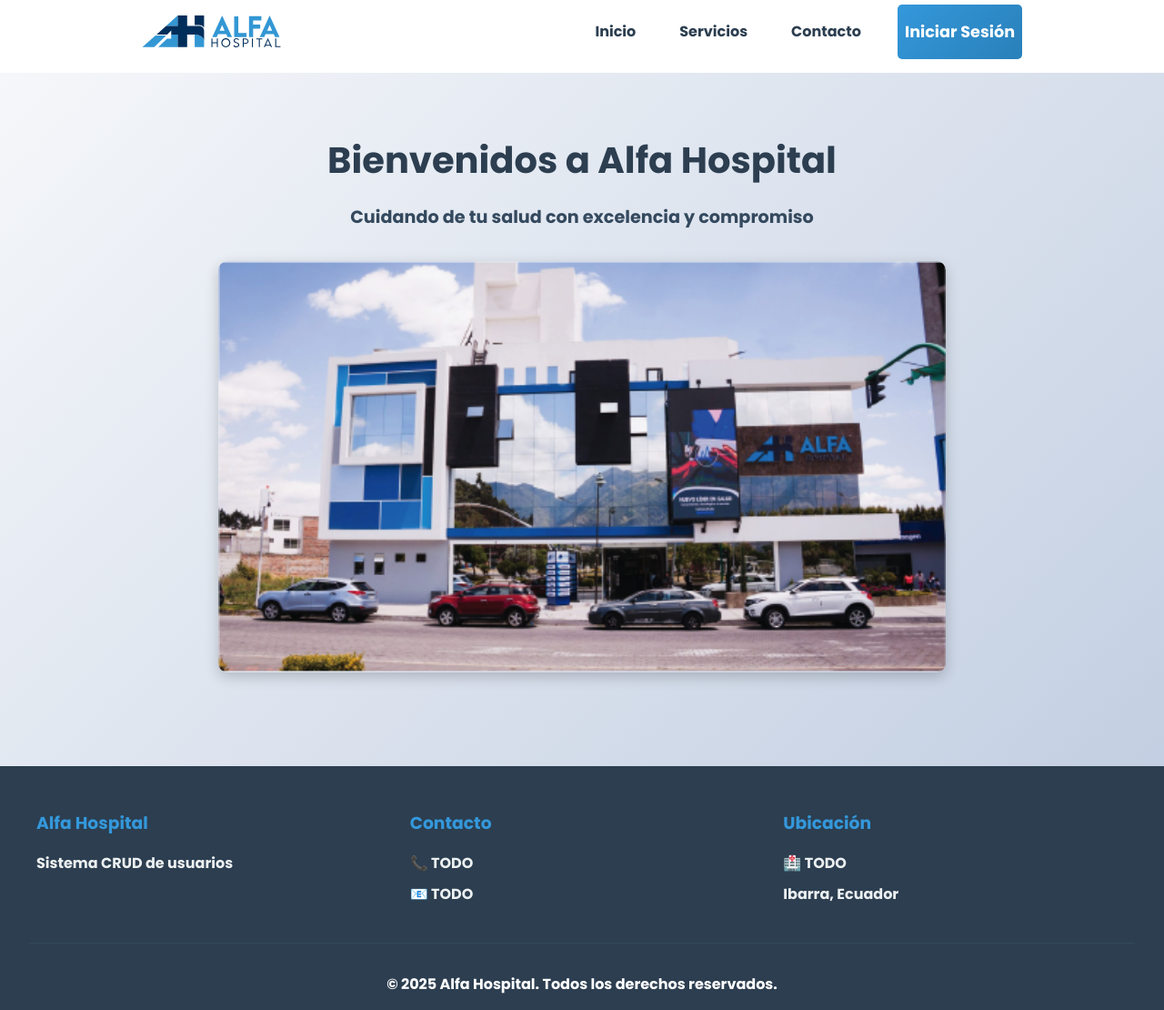
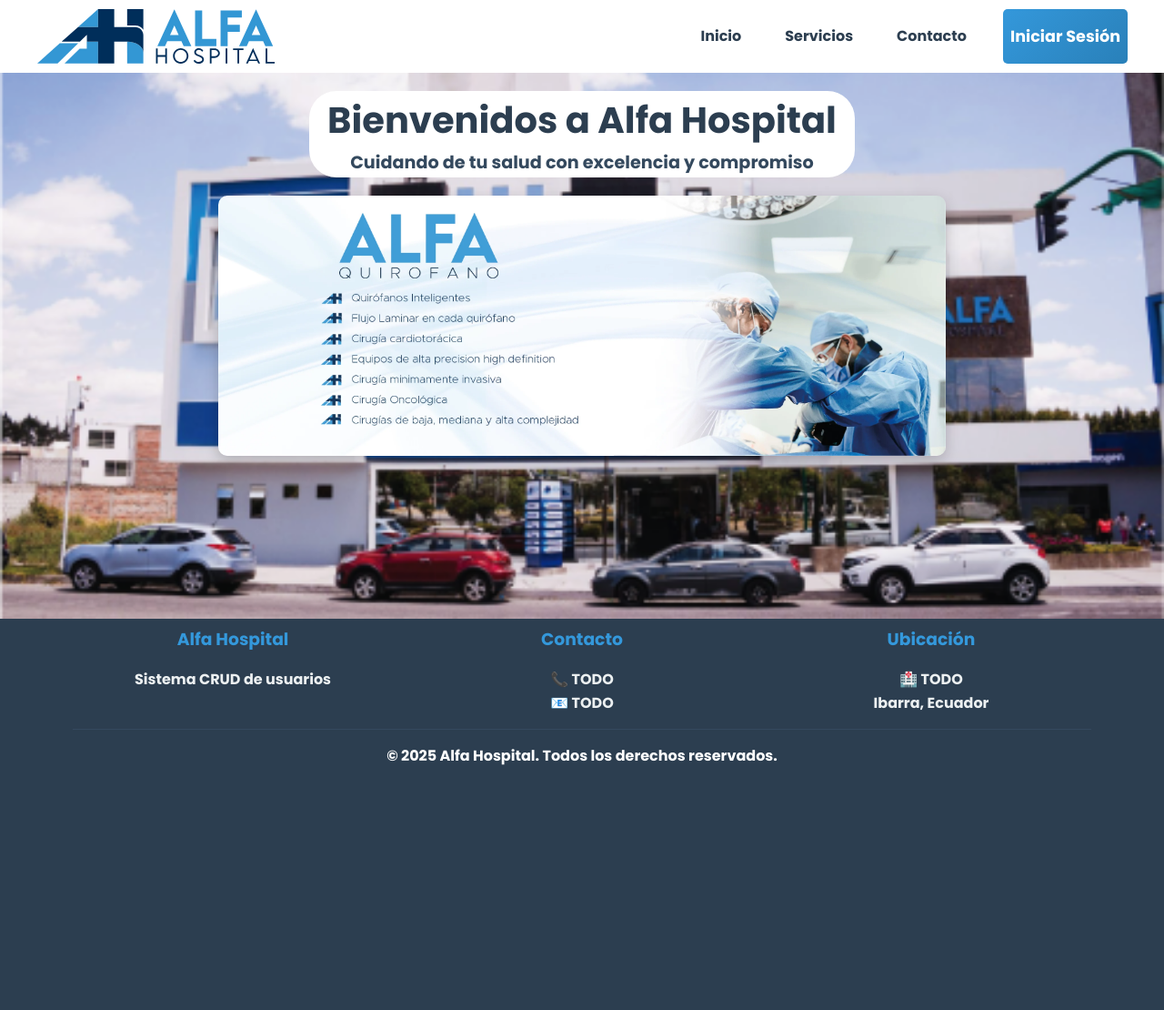
Before and after one commit to galeyro/Web-page-hospital, a Django app: page / in a window 1280 px wide. Shown: the whole page at 91% size. After the commit the page ends 841 px from the top, so only its background shows below. Run offline with Django 5.2, Linux system fonts and the light colour scheme.

Commit message:
fix: fixes in the design using styles.css and componentes in the html done manual

```diff
--- a/hospital/login/static/css/styles.css
+++ b/hospital/login/static/css/styles.css
@@ -14,24 +14,16 @@
 /* Header Styles */
 .header {
     background: #ffffff;
-    padding: 0.3rem 2rem; /* ← AGREGA ESTA LÍNEA (era sin padding) */
 
-    position: fixed;
-    width: 100%;
-    top: 0;
-    z-index: 800;
 }
 
 .navbar {
-    max-width: 1000px;
+    max-width: 1200px;
     margin: 0 auto;
+    padding: 10px 0 10px 0;
     display: flex;
     justify-content: space-between;
     align-items: center;
-    height: 60px;
-    padding: 0.5rem 1rem;
-    min-height: 60px;
-    box-sizing: border-box;
 }
 
 /* Forzar alineación vertical en todos los elementos */
@@ -56,7 +48,7 @@
 }
 
 .logo-img {
-    height: 35px;
+    height: 60px;
     width: auto;
     object-fit: contain;
 }
@@ -111,32 +103,48 @@
 }
 
 /* Main Content Styles */
-.main-content {
-    margin-top: 80px;
-    min-height: calc(100vh - 80px - 300px);
+.main-content{
+    background-image: url("../images/HOSPITAL.webp");
+    background-size: cover;
+    background-position: center;
+    background-repeat: no-repeat;
+    background-attachment: fixed;
+    min-height: 600px;
+
+    padding-top: 20px;
 }
 
 .hero {
     text-align: center;
-    padding: 4rem 2rem;
-    background: linear-gradient(135deg, #f5f7fa 0%, #c3cfe2 100%);
+
+    background-color: white;
+    border-radius: 30px;
+    max-width: 600px;
+    margin: 0 auto;
+    /*background: linear-gradient(135deg, #f5f7fa 0%, #c3cfe2 100%);*/
 }
 
 .hero h1 {
+
+
+    border: wheat;
+
     font-size: 2.5rem;
     color: #2c3e50;
-    margin-bottom: 1rem;
+
 }
 
 .hero p {
+
     font-size: 1.2rem;
     color: #34495e;
-    margin-bottom: 2rem;
+    margin-bottom: 20px;
+
 }
 
 .hero-image {
     max-width: 800px;
-    margin: 0 auto 2rem;
+    margin: 0 auto 0.1rem;
 }
 
 .hero-image img {
@@ -165,7 +173,7 @@
 .footer {
     background: #2c3e50;
     color: white;
-    padding: 3rem 2rem 1rem;
+    padding: 0.5rem 5rem 0.5rem;
 }
 
 .footer-content {
@@ -177,19 +185,21 @@
 }
 
 .footer-section h3 {
+    text-align: center;
     color: #3498db;
     margin-bottom: 1rem;
 }
 
 .footer-section p {
+    text-align: center;
     color: #ecf0f1;
-    margin-bottom: 0.5rem;
+
 }
 
 .footer-bottom {
     text-align: center;
-    margin-top: 2rem;
-    padding-top: 2rem;
+    margin-top: 1rem;
+    padding-top: 1rem;
     border-top: 1px solid #34495e;
 }
 
@@ -213,7 +223,7 @@
 
 /* Contenedor principal del login */
 .login-main {
-    margin-top: 10px; /* Espacio para el header fijo */
+    margin-top: 10px;
     min-height: calc(120vh - 80px);
     background: linear-gradient(135deg, #667eea 0%, #764ba2 100%);
     display: flex;
--- a/hospital/login/templates/index.html
+++ b/hospital/login/templates/index.html
@@ -31,8 +31,10 @@
         <section class="hero">
             <h1>Bienvenidos a Alfa Hospital</h1>
             <p>Cuidando de tu salud con excelencia y compromiso</p>
+        </section>
+        <section>
             <div class="hero-image">
-                <img src="{% static 'images/HOSPITAL.webp' %}" alt="Fachada del Hospital">
+                <img src="{% static 'images/banners-principales-finales_Mesa-de-trabajo-1-copia-3-scaled.webp' %}" alt="Fachada del Hospital">
             </div>
         </section>
     </main>
```
Also changed, not shown: hospital/login/static/images/banners-principales-finales_Mesa-de-trabajo-1-copia-3-scaled.webp (added).
